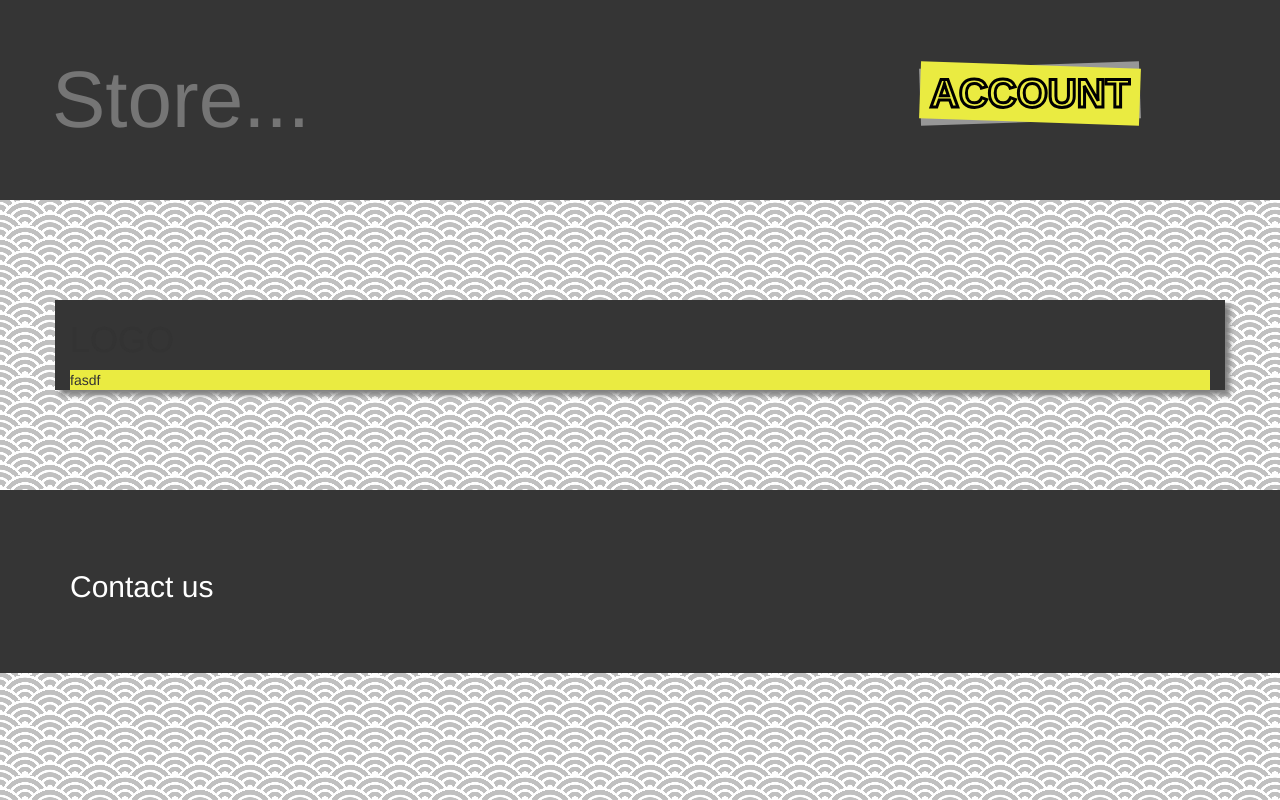
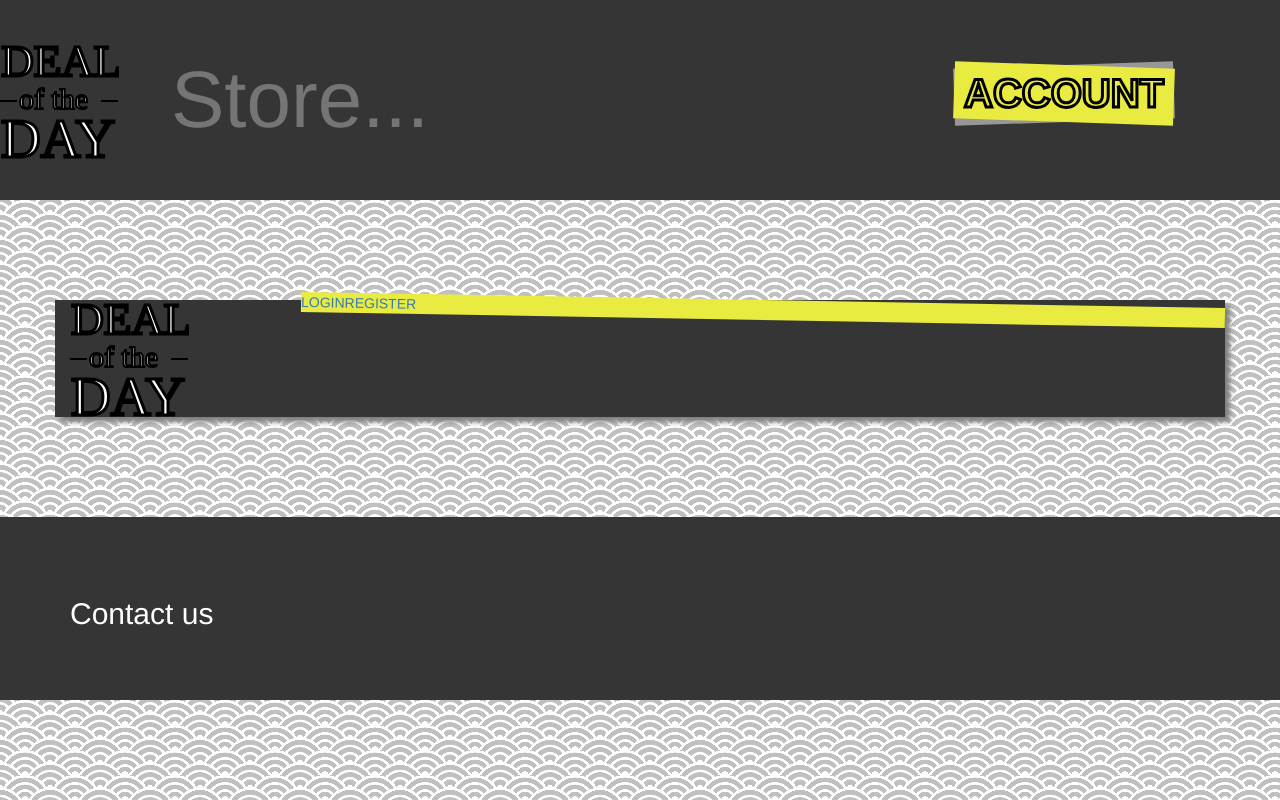
Before and after one commit to mskw23/shopsapp, an Angular app: page / in a window 1280 px wide. Built offline with nearby package versions, Linux system fonts and the light colour scheme.

Commit message:
login component modified

```diff
--- a/src/app/button/button.component.ts
+++ b/src/app/button/button.component.ts
@@ -10,7 +10,6 @@ export class ButtonComponent implements OnInit {
   width: number = 200;
   height: number = 100;
   degree: number = 2;
-  secounds: number = 3;
   hover: boolean = false;
 
   constructor() { }
--- a/src/app/header/header.component.html
+++ b/src/app/header/header.component.html
@@ -1,6 +1,6 @@
 <header>
   <nav class="nav">
-
+      <img src="./assets/text-logo.svg" alt="">
 
     <input type="text" class="nav--input" placeholder="Store...">
 
--- a/src/app/login-register/login-register.component.css
+++ b/src/app/login-register/login-register.component.css
@@ -2,4 +2,12 @@
     background-color: #353535;
     box-shadow: 5px 5px 5px grey;
     margin-top: 100px;
+    padding-right: 0px;
 }
+
+.rect--login {
+    float: right;
+    width: 80%;
+    height: 100%;
+    transform: rotate(1deg);
+}
--- a/src/app/login-register/login-register.component.html
+++ b/src/app/login-register/login-register.component.html
@@ -1,6 +1,13 @@
 <div class="container rect--gray">
-  <h1>LOGO</h1>
-  <div class="rect--color">
-    fasdf
+  <img src="./assets/text-logo.svg" alt="">
+  <div class="rect--color rect--login">
+    <a href="">LOGIN</a>
+    <a href="">REGISTER</a>
+    <div class="login--container">
+
+    </div>
+    <div class="register--container">
+
+    </div>
   </div>
 </div>
```
